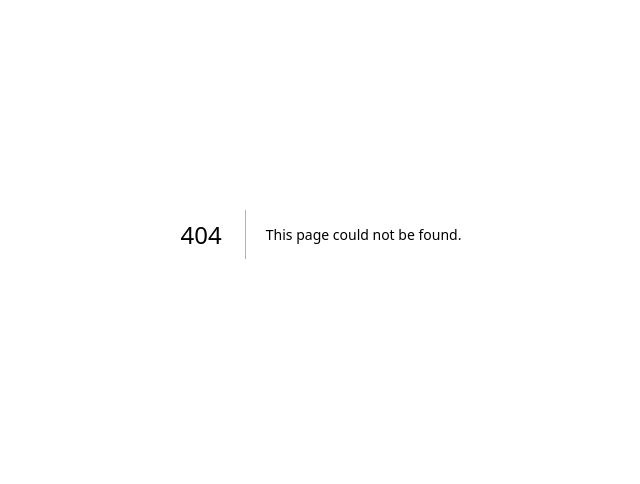
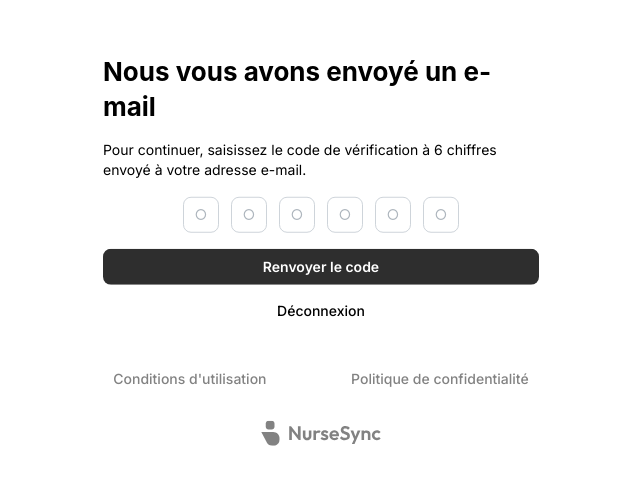
Before and after one commit to NurseSync/NurseSync, a Next.js app: page /auth/2fa in a window 1280 px wide. Before the commit this address had no page. Shown: the part 166-650 px from the top of the page, without its empty margins (319-959 px from the left). Built offline with nearby package versions, Linux system fonts and the light colour scheme.

Commit message:
🚧 Add a page for two-factor authentication

```diff
--- /dev/null
+++ b/src/app/auth/2fa/page.tsx
@@ -0,0 +1,22 @@
+import {Button, Center, PinInput, Stack, Text, Title} from "@mantine/core";
+import Link from "next/link";
+
+export default function Auth2faPage() {
+    return (
+        <>
+            <Stack>
+                <Title order={2}>{"Nous vous avons envoyé un e-mail"}</Title>
+                <Text size={"sm"}>
+                    {"Pour continuer, saisissez le code de vérification à 6 chiffres envoyé à votre adresse e-mail."}
+                </Text>
+                <Center>
+                    <PinInput length={6}/>
+                </Center>
+                <Button type={"submit"}>{"Renvoyer le code"}</Button>
+                <Text ta={"center"} size={"sm"}>
+                    <Link href={"/auth/logout"}>{"Déconnexion"}</Link>
+                </Text>
+            </Stack>
+        </>
+    )
+}
```
